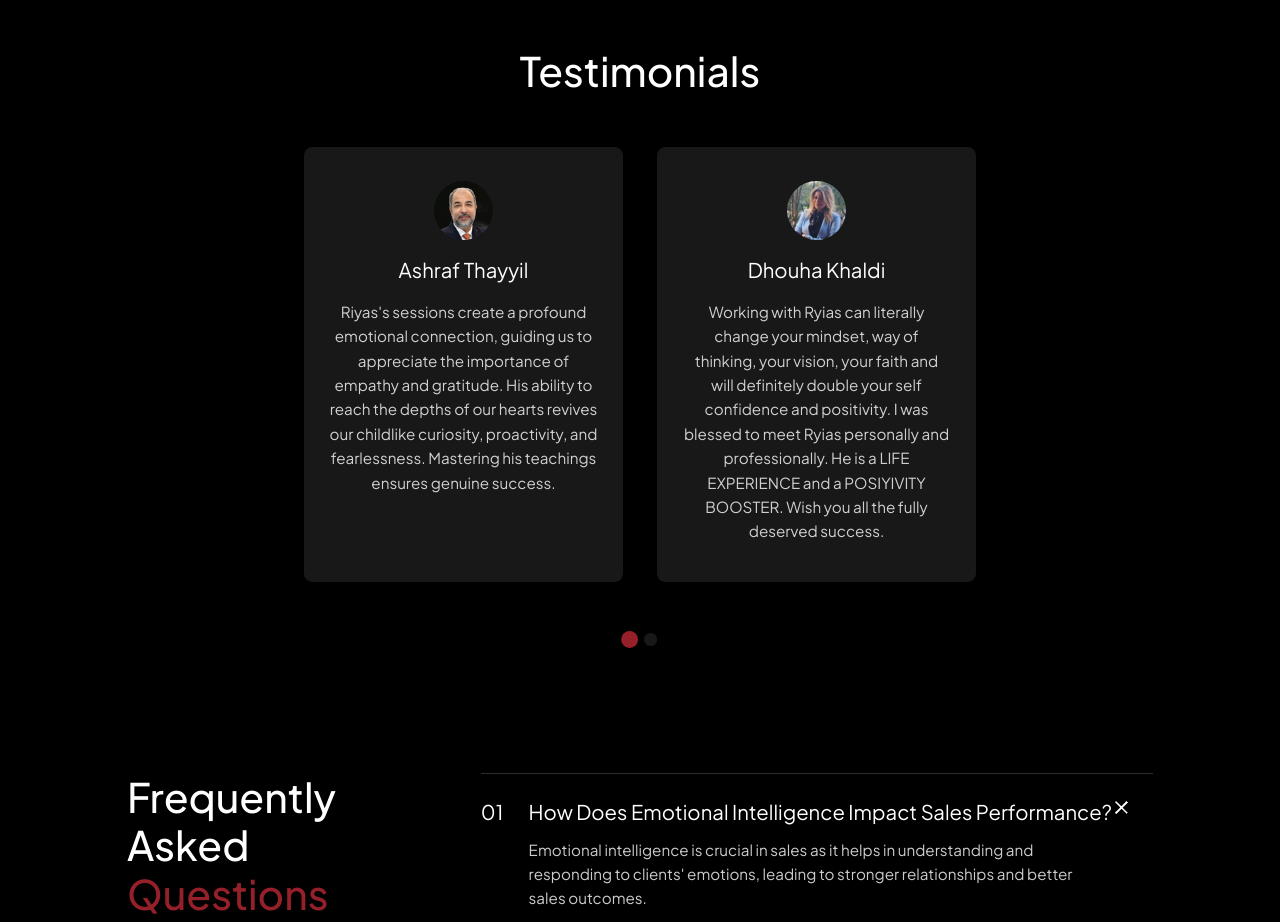
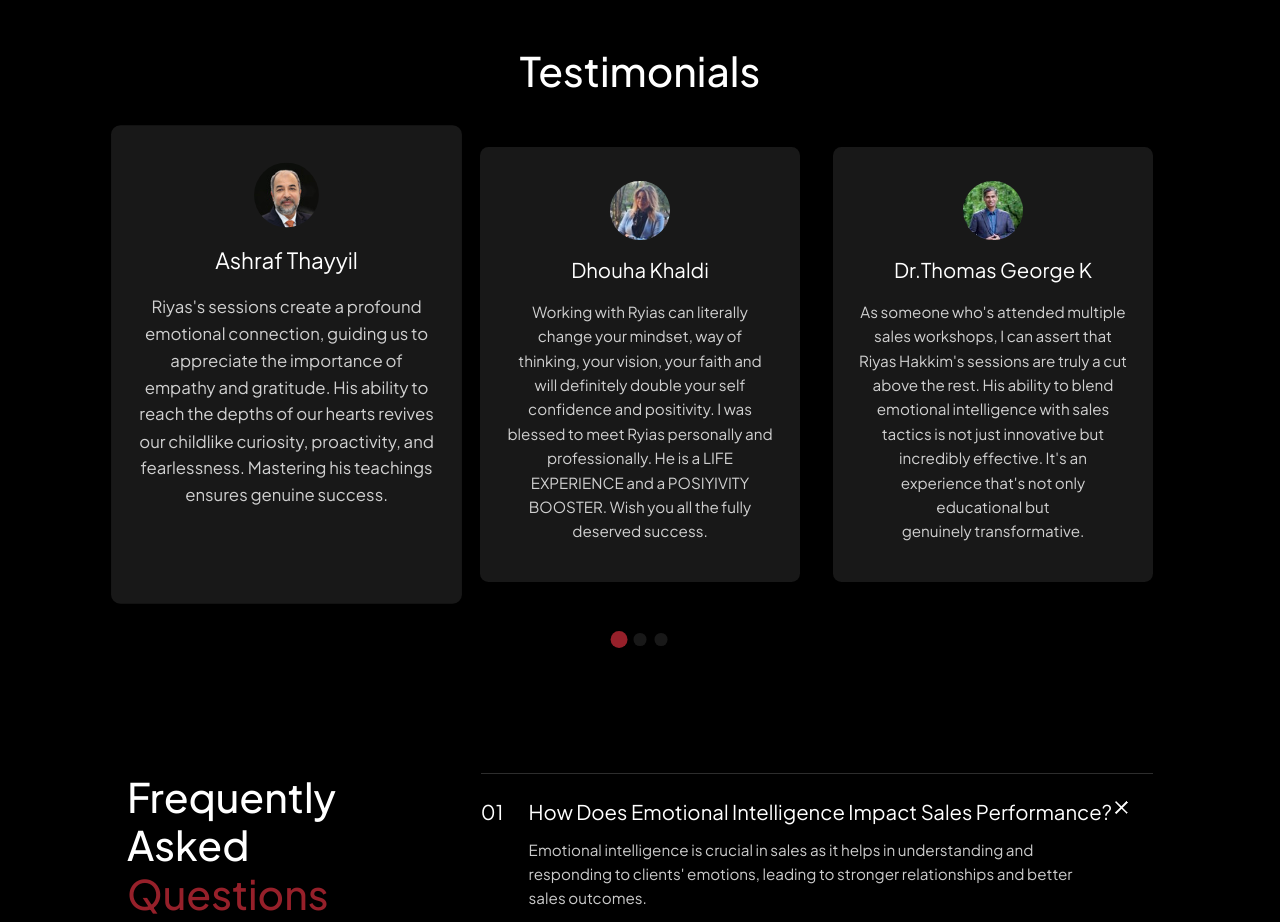
Before and after one commit to lazim-mv/riyasHakkim, a Next.js app: page / in a window 1280 px wide. Shown: the part 4620-5542 px from the top of the page. Built offline with nearby package versions, Linux system fonts and the light colour scheme.

Commit message:
v0.0.3 testimonialContentAdded

```diff
--- a/src/app/components/Testimonial.js
+++ b/src/app/components/Testimonial.js
@@ -30,7 +30,7 @@ const Testimonial = () => {
       <div className="fortestimonialCardsandIndicator">
         <div className="testimonialCards">
           {cardData.map((data, index) => (
-            <div className="testimonialCard" key={index}>
+            <div               className={`testimonialCard ${index === activeIndex ? "activeCard" : ""}`} key={index}>
               <Image
                 className="cardIcon"
                 src={data.img}
--- a/src/app/contents/contents.js
+++ b/src/app/contents/contents.js
@@ -218,6 +218,12 @@ const testimonial = {
       description:
         "Working with Ryias can literally change your mindset, way of thinking, your vision, your faith and will definitely double your self confidence and positivity. I was blessed to meet Ryias personally and professionally. He is a LIFE EXPERIENCE and a POSIYIVITY BOOSTER. Wish you all the fully deserved success.",
     },
+    {
+      img: "/Testimonial/3.jpg",
+      cardHeading: "Dr.Thomas George K",
+      description:
+        "As someone who's attended multiple sales workshops, I can assert that Riyas Hakkim's sessions are truly a cut above the rest. His ability to blend emotional intelligence with sales tactics is not just innovative but incredibly effective. It's an experience that's not only educational but genuinely transformative.",
+    },
   ],
 };
 
--- a/src/app/globals.css
+++ b/src/app/globals.css
@@ -651,6 +651,11 @@ a {
   width: 24.933862433862434vw;
   height: 33.99470899470899vw;
   border-radius: 0.6613756613756614vw;
+}
+
+.activeCard{
+  transition: transform .8s ease;
+  transform: scale(1.1);
 }
 
 .testimonialCard::-webkit-scrollbar {
```
Also changed, not shown: public/Testimonial/3.jpg (added), public/Testimonial/WhatsApp Image 2024-01-30 at 13.20.16_3ebaff24.jpg (added).
